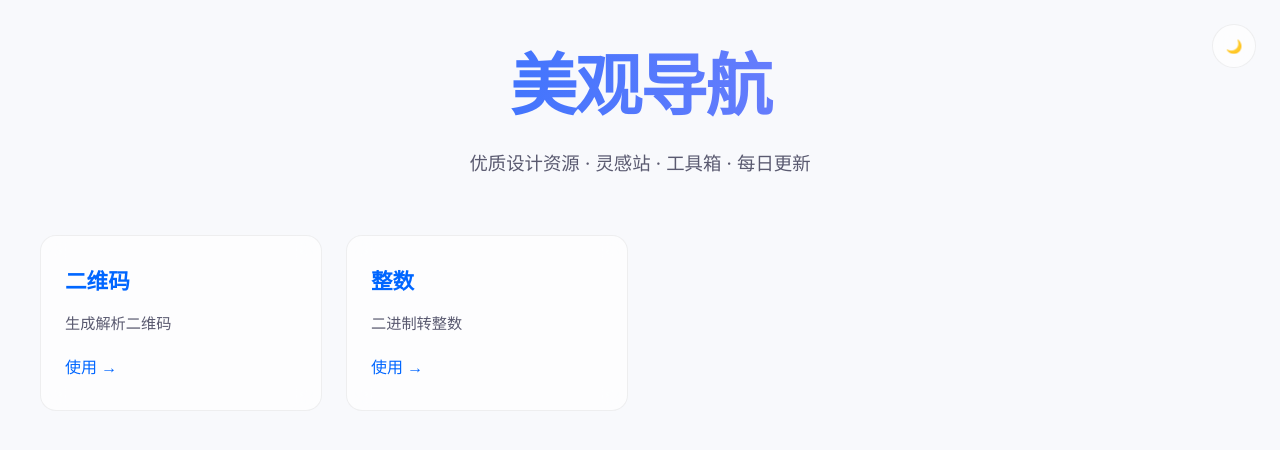
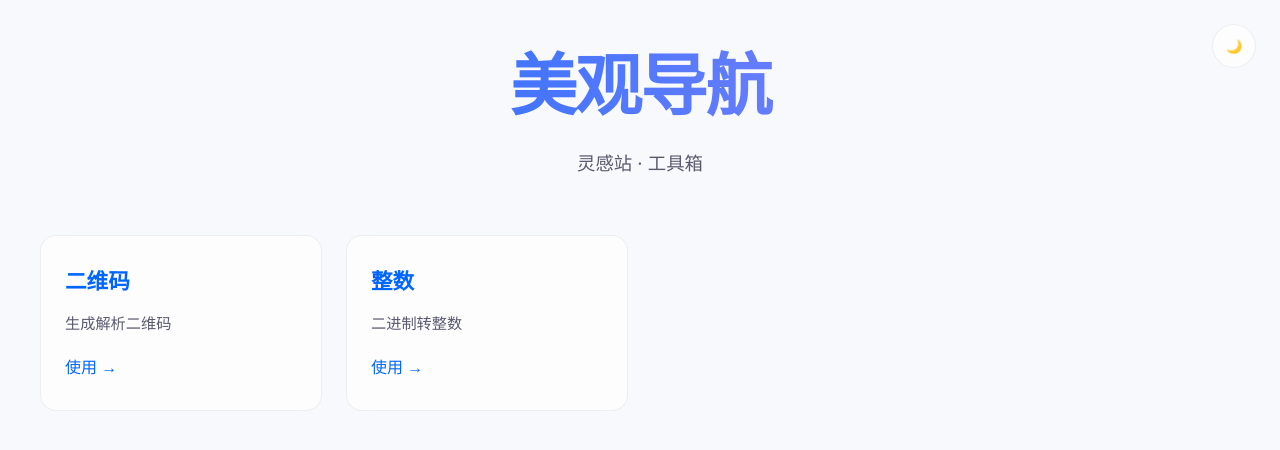
Before and after one commit to yhy05119-ops/cfweb, a plain HTML site: page index.html in a window 1280 px wide. Drawn offline with Linux system fonts and the light colour scheme.

Commit message:
更新 index.html

```diff
--- a/index.html
+++ b/index.html
@@ -180,7 +180,7 @@
 
   <header>
     <h1>美观导航</h1>
-    <p class="subtitle">优质设计资源 · 灵感站 · 工具箱 · 每日更新</p>
+    <p class="subtitle">灵感站 · 工具箱</p>
   </header>
 
   <div class="container">
```
